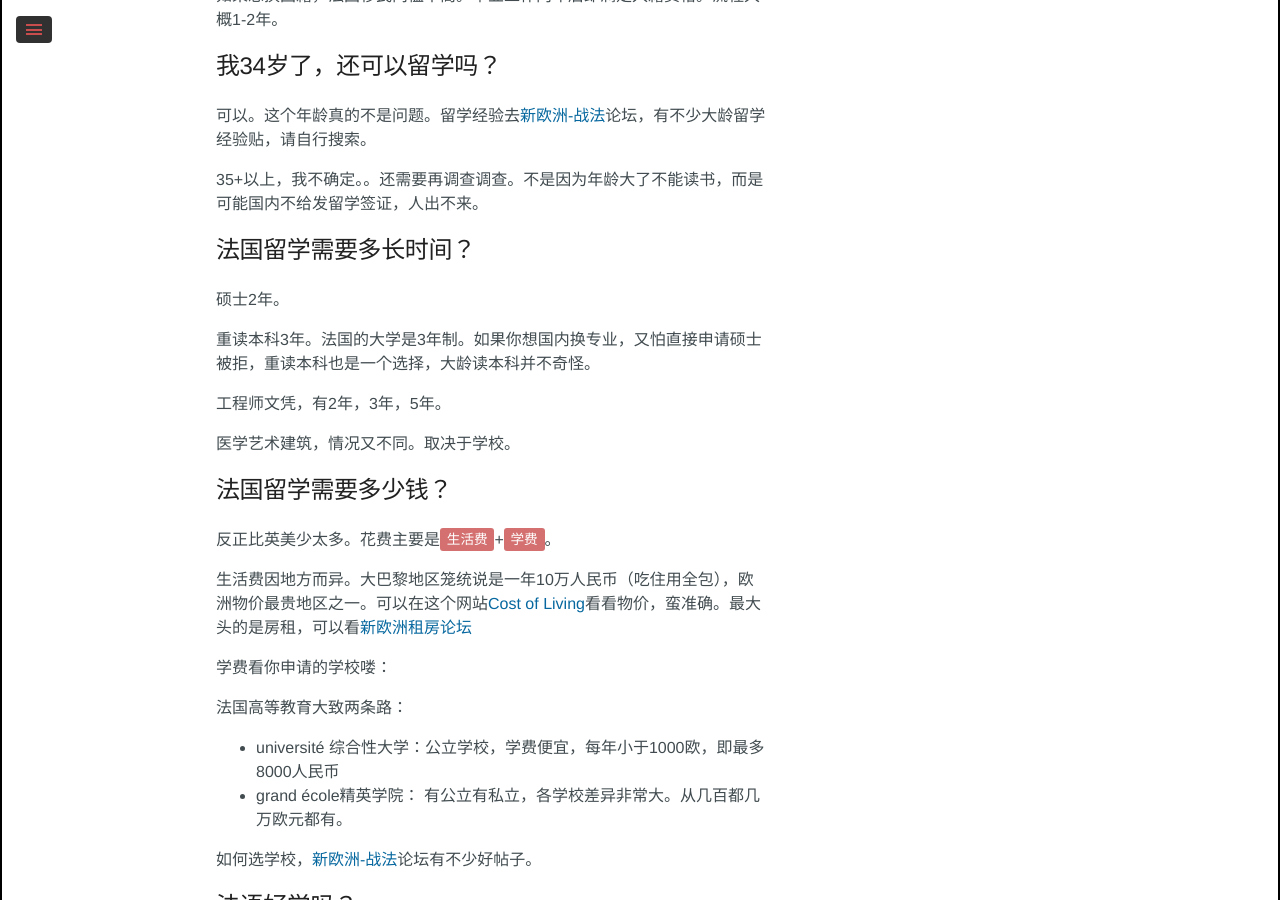
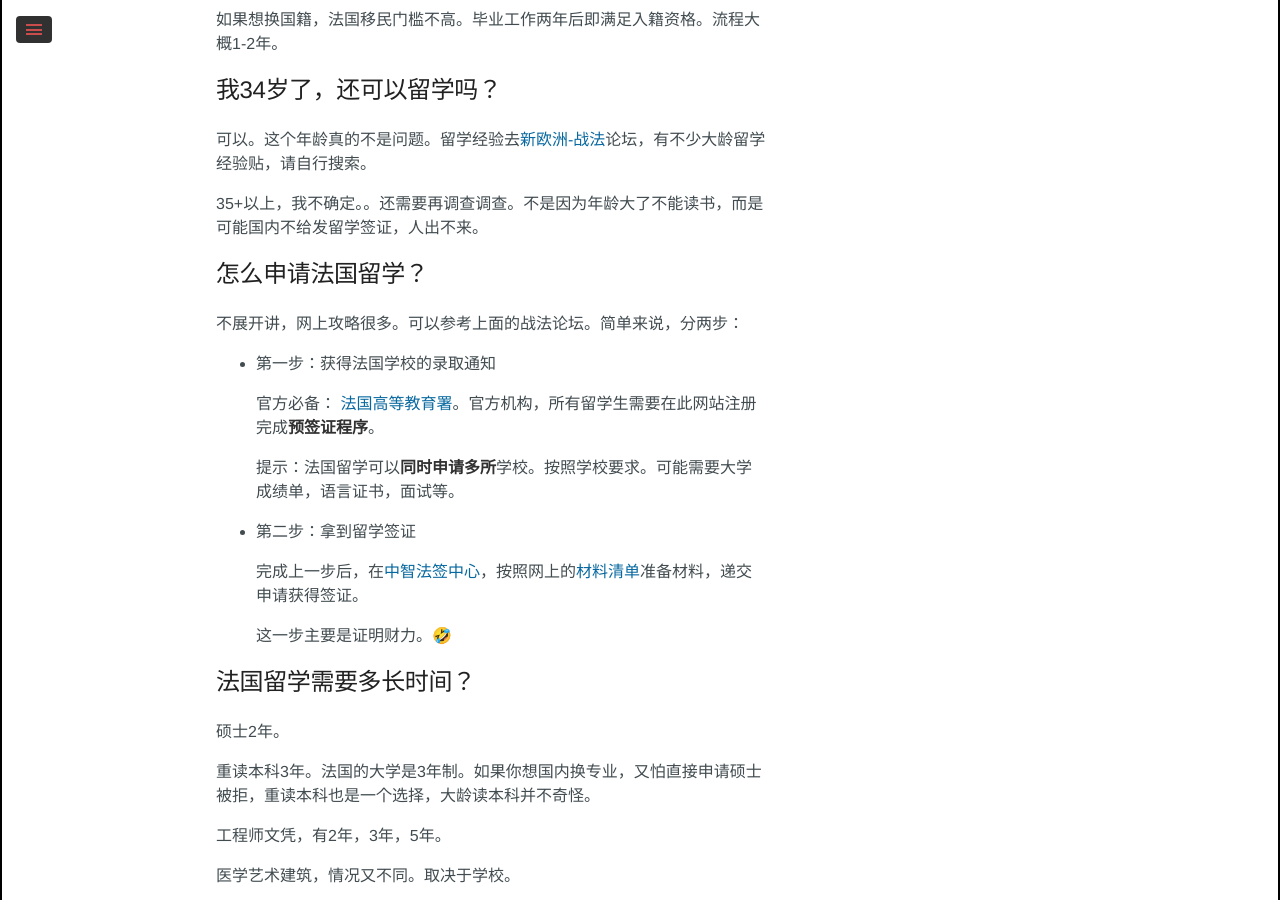
Before and after one commit to ericazhan/ericazhan.github.io, a Jekyll site: the page built from _posts/2021-02-05-howto_work_in_europe.md, in a window 1280 px wide and 900 px high, scrolled down 1362 px. Built offline with Jekyll 4.4.1, drawn with Linux system fonts in a browser that asks for light colours; some web fonts are replaced; comment, search, counter and statistics services are not loaded.

Commit message:
🤸‍♀️ UPDATE:

```diff
--- a/_posts/2021-02-05-howto_work_in_europe.md
+++ b/_posts/2021-02-05-howto_work_in_europe.md
@@ -38,6 +38,23 @@ tags: [经验,笔记,分享]
 可以。这个年龄真的不是问题。留学经验去[新欧洲-战法](http://bbs.xineurope.com/forum-11-1.html)论坛，有不少大龄留学经验贴，请自行搜索。
 
 35+以上，我不确定。。还需要再调查调查。不是因为年龄大了不能读书，而是可能国内不给发留学签证，人出不来。
+
+## 怎么申请法国留学？
+
+不展开讲，网上攻略很多。可以参考上面的战法论坛。简单来说，分两步：
+
+
+- 第一步：获得法国学校的录取通知
+
+  官方必备： [法国高等教育署](https://www.chine.campusfrance.org/zh-hans)。官方机构，所有留学生需要在此网站注册完成**预签证程序**。
+
+  提示：法国留学可以**同时申请多所**学校。按照学校要求。可能需要大学成绩单，语言证书，面试等。
+
+- 第二步：拿到留学签证
+
+  完成上一步后，在[中智法签中心](https://fr.tlscontact.com/cn/splash.php?l=zh_CN)，按照网上的[材料清单](https://static.tlscontact.com/media/cn/hkg/cn2fr_student_long_cn.pdf)准备材料，递交申请获得签证。
+
+  这一步主要是证明财力。🤣
 
 ## 法国留学需要多长时间？
 
```
Also changed, not shown: _posts/2020-11-28-life_in_algeria.md (+1 -1 lines), _posts/2020-12-13-stage_en_france.md (+1 -1 lines), _posts/2020-12-30-show_your_work.md (+2 -2 lines).
